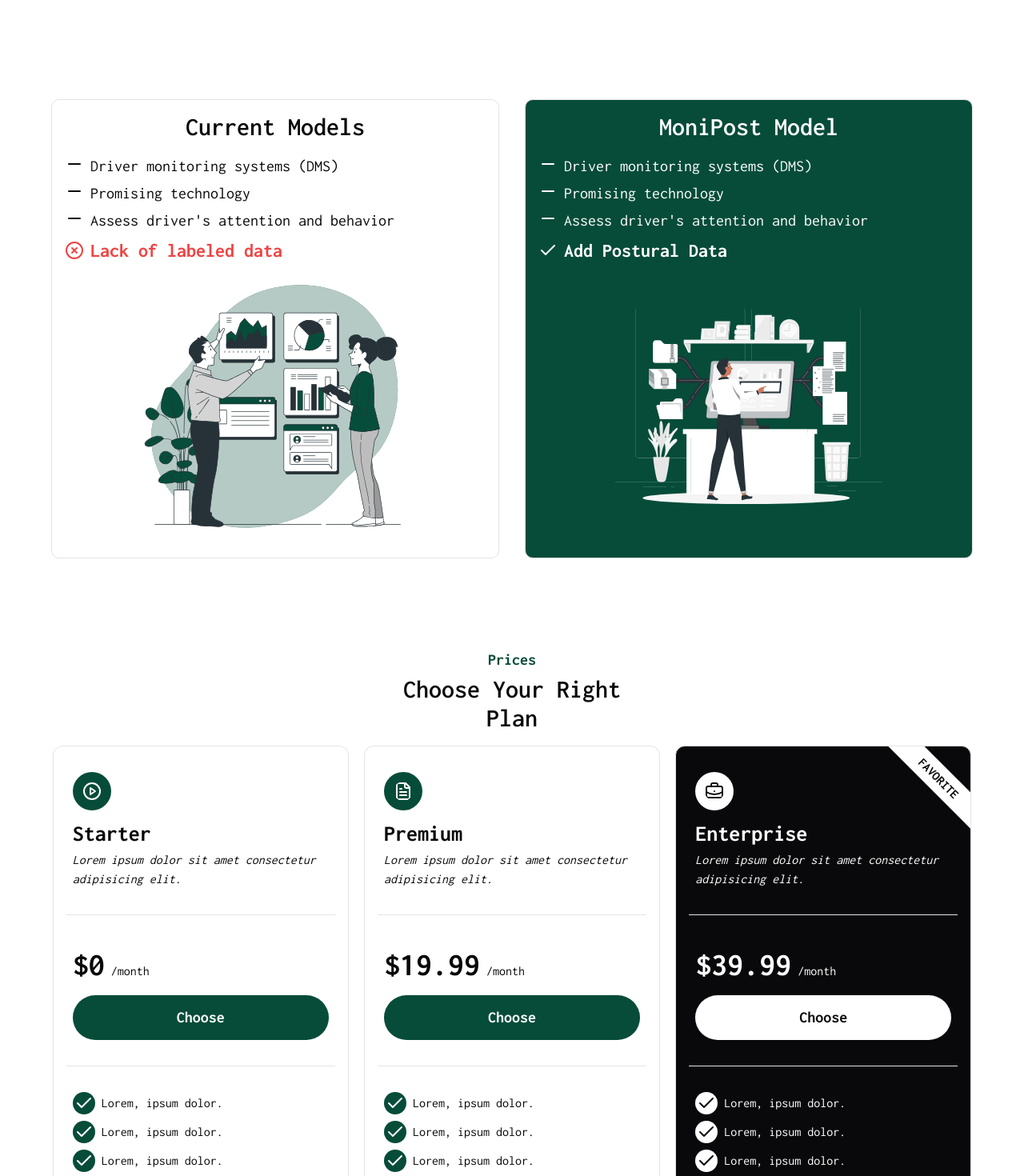
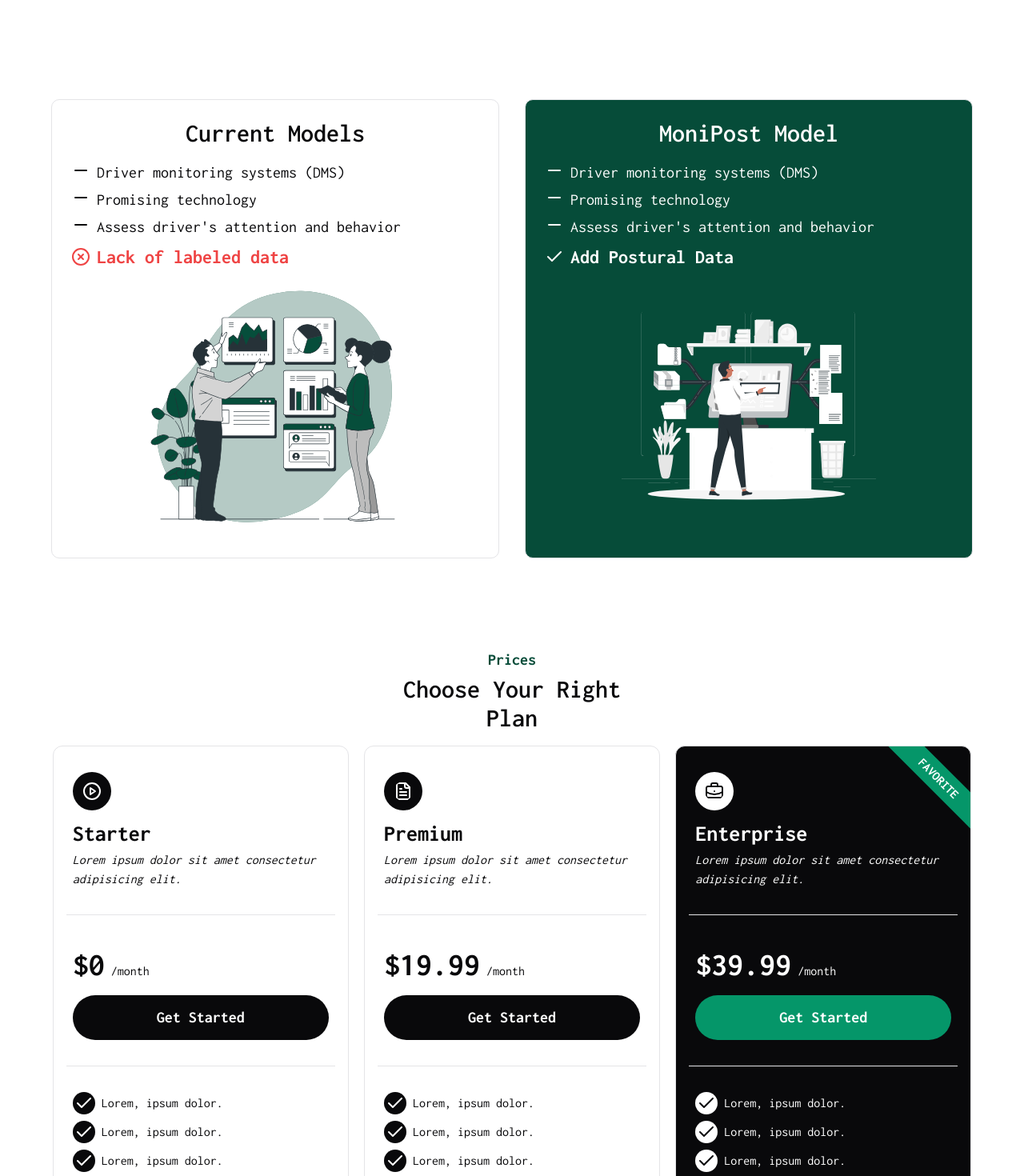
Before and after one commit to SebastienLaurentt/MoniPost, a Next.js app: page / in a window 1280 px wide. Shown: the part 1260-2730 px from the top of the page at 80% size. Built offline with nearby package versions, Linux system fonts and the light colour scheme.

Commit message:
update style

```diff
--- a/components/PriceCard.tsx
+++ b/components/PriceCard.tsx
@@ -27,16 +27,16 @@ const PriceCard = ({
   const bgColor = isFavorite ? "bg-secondary" : "";
   const textColor = isFavorite ? "text-white" : "";
   const buttonStyle = isFavorite
-    ? "bg-background text-md text-foreground hover:bg-background/90"
-    : "bg-primary text-md text-secondary-foreground";
+    ? "bg-emerald-600 text-md text-secondary-foreground hover:bg-emerald-600/80"
+    : "bg-secondary text-md text-secondary-foreground hover:bg-secondary/80";
 
   const iconStyle = isFavorite
     ? "bg-background text-foreground"
-    : "bg-primary text-secondary-foreground";
+    : "bg-secondary text-secondary-foreground";
 
   const checkStyle = isFavorite
     ? "text-foreground bg-background"
-    : "bg-primary text-secondary-foreground";
+    : "bg-secondary text-secondary-foreground";
 
   return (
     <div
@@ -55,7 +55,7 @@ const PriceCard = ({
           <span> /month</span>
         </span>
         <Button variant="price" size="price" className={`${buttonStyle}`}>
-          Choose
+          Get Started
         </Button>
       </div>
       <div className="flex flex-col gap-y-2 px-2 pb-4 pt-8">
@@ -84,7 +84,7 @@ const PriceCard = ({
           <span>Lorem, ipsum dolor.</span>
         </span>
         {isFavorite && (
-          <div className="absolute -right-14 top-6 flex h-8 w-48 rotate-45 items-center justify-center bg-background text-center font-bold uppercase text-foreground">
+          <div className="absolute -right-14 top-6 flex h-8 w-48 rotate-45 items-center justify-center bg-emerald-600 text-center font-bold uppercase text-secondary-foreground">
             {" "}
             Favorite{" "}
           </div>
--- a/components/Sections/Models.tsx
+++ b/components/Sections/Models.tsx
@@ -29,7 +29,7 @@ const Models = () => {
     tl.fromTo(
       "#model2",
       { opacity: 0, y: 20 },
-      { opacity: 1, y: 0, duration: 1, delay: 0.5},
+      { opacity: 1, y: 0, duration: 1, delay: 0.5 },
       "<"
     );
 
@@ -42,7 +42,7 @@ const Models = () => {
   return (
     <Section id="dms-section" marginTop={true}>
       <ul className="flex flex-col gap-y-4 md:flex-row md:gap-x-8 md:gap-y-0 lg:text-md 2xl:px-28">
-        <li id="model1" className="rounded-md border p-4 opacity-0">
+        <li id="model1" className="rounded-md border p-4 opacity-0 xl:p-6">
           <h3 className="text-center">Current Models</h3>
           <ul className="my-4 space-y-1">
             <li className="flex flex-row gap-x-2">
@@ -64,7 +64,7 @@ const Models = () => {
         </li>
         <li
           id="model2"
-          className="rounded-md border bg-primary p-4 text-secondary-foreground opacity-0"
+          className="rounded-md border bg-primary p-4 text-secondary-foreground opacity-0 xl:p-6"
         >
           <h3 className="text-center">MoniPost Model</h3>
           <ul className="my-4 space-y-1">
```
